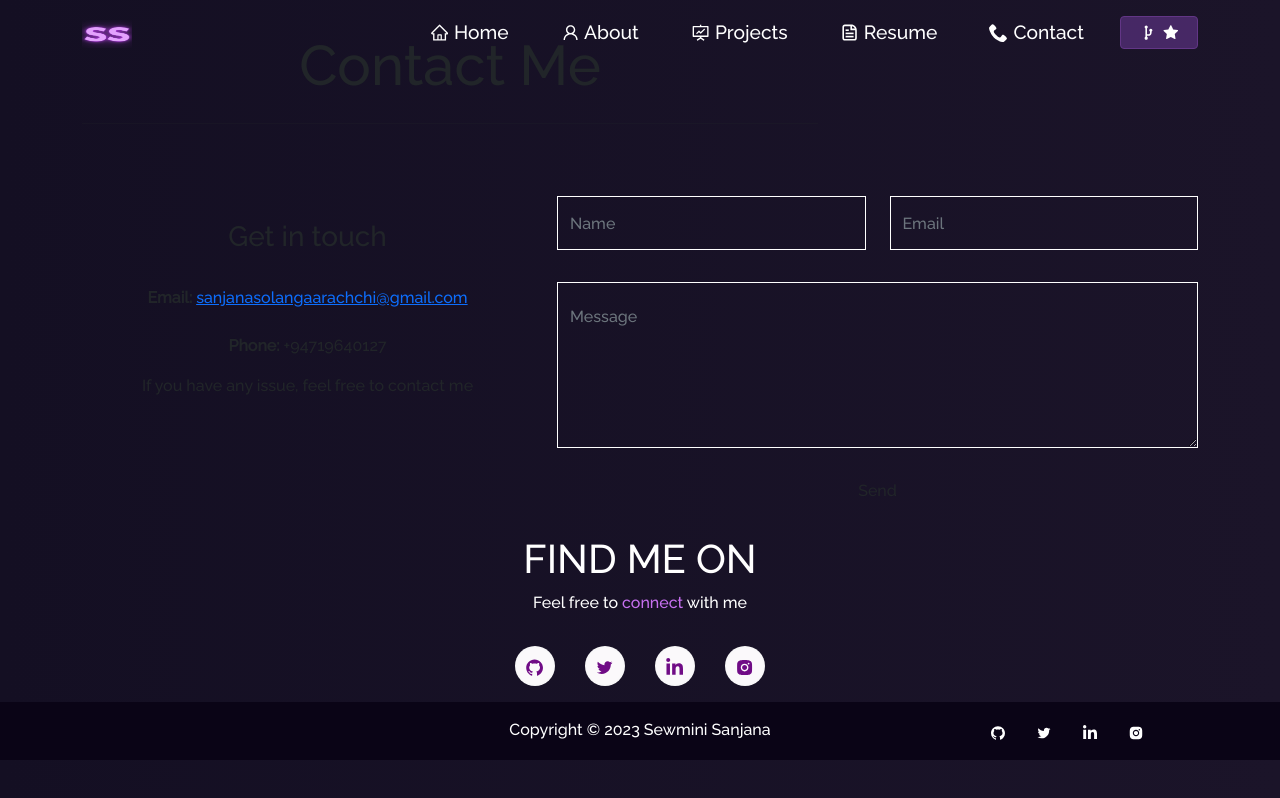
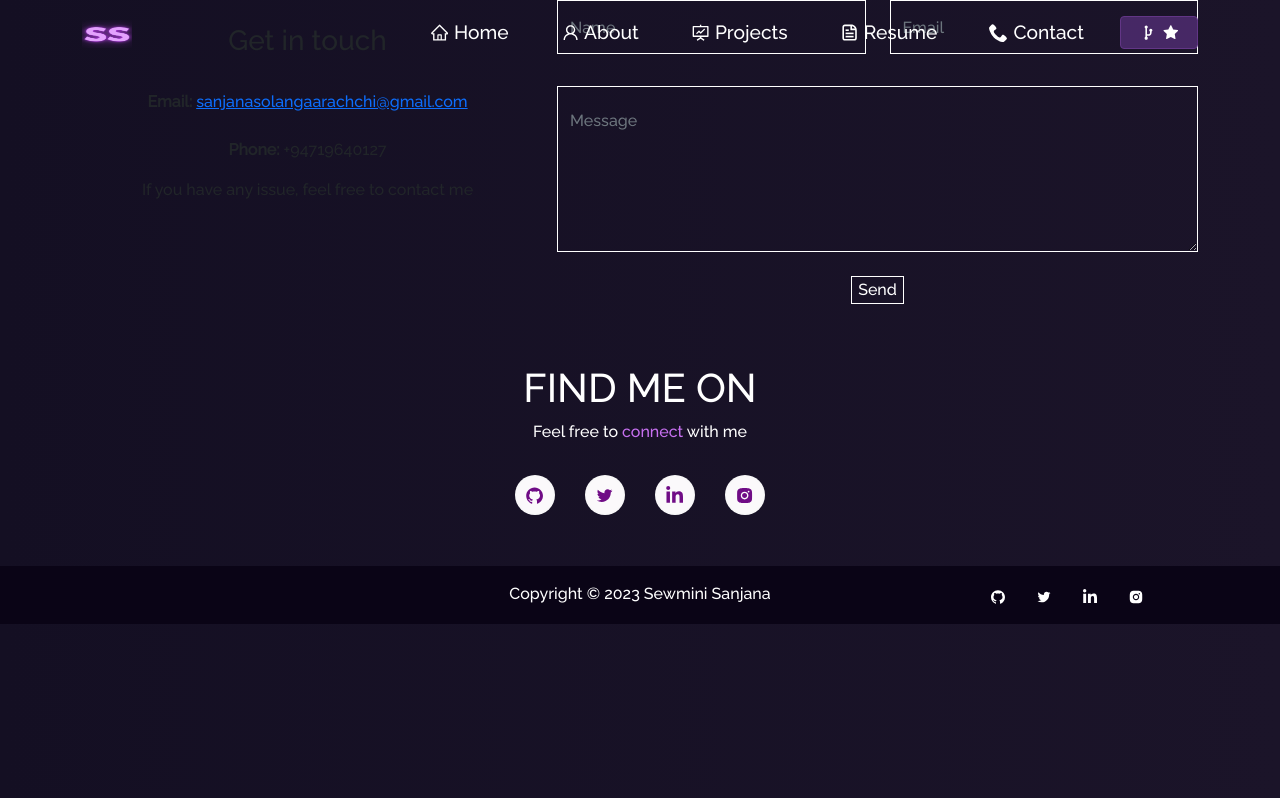
Before and after one commit to SANJANASOLANGA/WebPortfolio, a React (Create React App) app: page /contact in a window 1280 px wide. Built offline with nearby package versions, Linux system fonts and the light colour scheme.

Commit message:
Removed contact me heading

```diff
--- a/src/components/Contact/Contact.js
+++ b/src/components/Contact/Contact.js
@@ -7,6 +7,7 @@ import { Container, Row, Col, Alert } from "react-bootstrap";
 import { contactConfig } from "../content_option";
 import { AiFillGithub, AiOutlineTwitter, AiFillInstagram } from "react-icons/ai";
 import { FaLinkedinIn } from "react-icons/fa";
+import Particle from "../Particle";
 
 export const Contact = () => {
   const [formData, setFormdata] = useState({
@@ -69,17 +70,12 @@ export const Contact = () => {
   return (
     <HelmetProvider>
       <Container>
+        {/* <Particle /> */}
         <Helmet>
           <meta charSet="utf-8" />
           <title>{meta.title} | Contact</title>
           <meta name="description" content={meta.description} />
         </Helmet>
-        <Row className="mb-5 mt-3 pt-md-3">
-          <Col lg="8">
-            <h1 className="display-4 mb-4">Contact Me</h1>
-            <hr className="t_border my-4 ml-0 text-left" />
-          </Col>
-        </Row>
         <Row className="sec_sp">
           <Col lg="12">
             <Alert
@@ -154,7 +150,7 @@ export const Contact = () => {
               <br />
               <Row>
                 <Col lg="12" className="form-group">
-                  <button className="btn ac_btn" type="submit">
+                  <button className="btn_ac_btn" type="submit">
                     {formData.loading ? "Sending..." : "Send"}
                   </button>
                 </Col>
@@ -163,7 +159,7 @@ export const Contact = () => {
           </Col>
         </Row>
         <Row>
-          <Col md={12} className="home-about-social">
+          <Col md={12} className="home-about-social" style={{marginBottom: 35, marginTop:35}}>
             <h1>FIND ME ON</h1>
             <p>
               Feel free to <span className="purple">connect </span>with me
```
